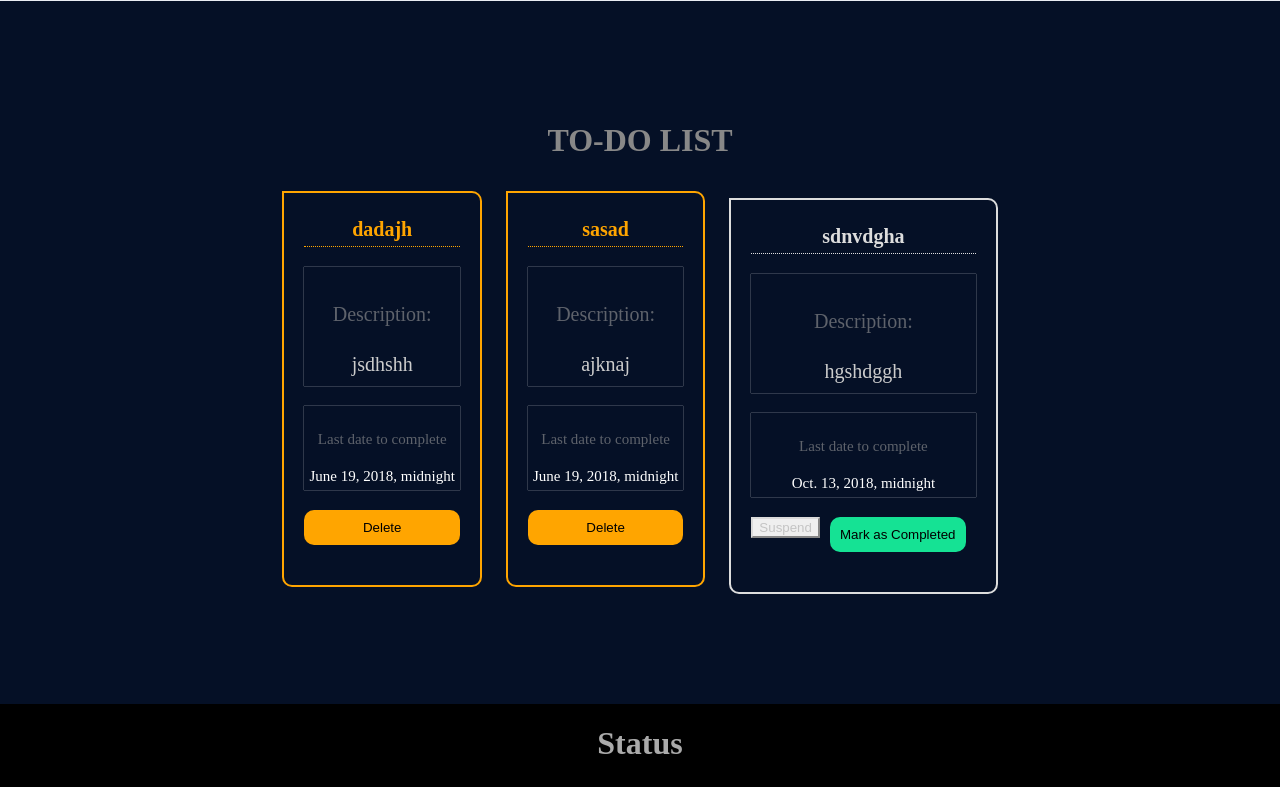
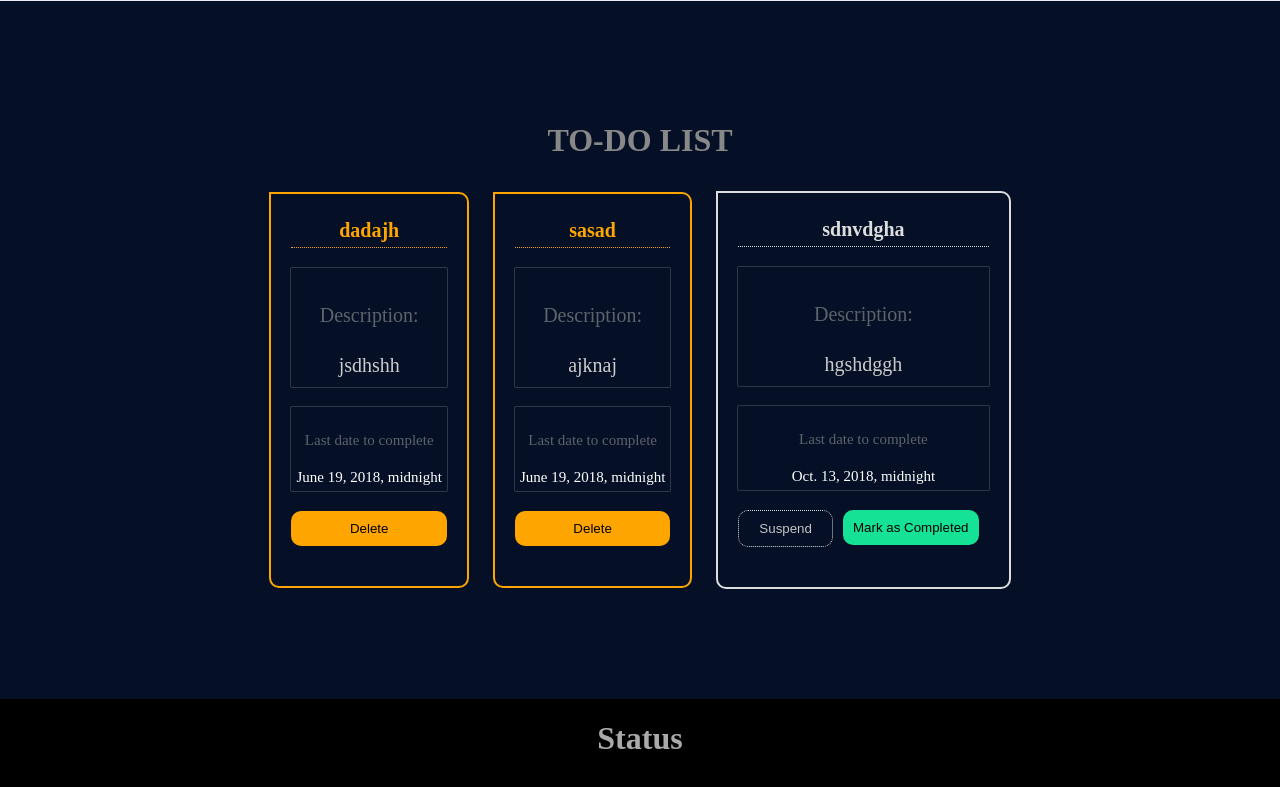
Before and after one commit to sammacorpy/TODOlistDJANGO, a Django app: page / in a window 1280 px wide. Shown: the part 1182-1969 px from the top of the page. Run offline with Django 3.2, Linux system fonts and the light colour scheme; data comes from the database, SQL or seed files in the repository.

Commit message:
dev conf

```diff
--- a/mytodo/static/mytodo/css/cera.css
+++ b/mytodo/static/mytodo/css/cera.css
@@ -417,6 +417,8 @@ canvas{
 
     background: transparent;
     border:1px dotted;
+    border-color: rgb(218, 218, 218);
+    color: rgb(196, 196, 196);
 
 }
 .activate{
@@ -439,10 +441,7 @@ canvas{
 .suspended>.theader{
     color: red;
 }
-.suspendbt{
-    border-color: rgb(218, 218, 218);
-    color: rgb(196, 196, 196);
-}
+
 .pending{
     border-color: #ddd;
 }
--- a/mytodo/templates/mytodo/home.html
+++ b/mytodo/templates/mytodo/home.html
@@ -201,7 +201,7 @@
                         {% csrf_token %}
                         <input type="hidden" name="id" value="{{item.id}}">
 
-                        <button type="submit" class="suspendbt">Suspend</button>
+                        <button type="submit" class="suspend">Suspend</button>
                     </form>
                     <form method="post" action="{% url 'macomp' %}">
                         {% csrf_token %}
```
